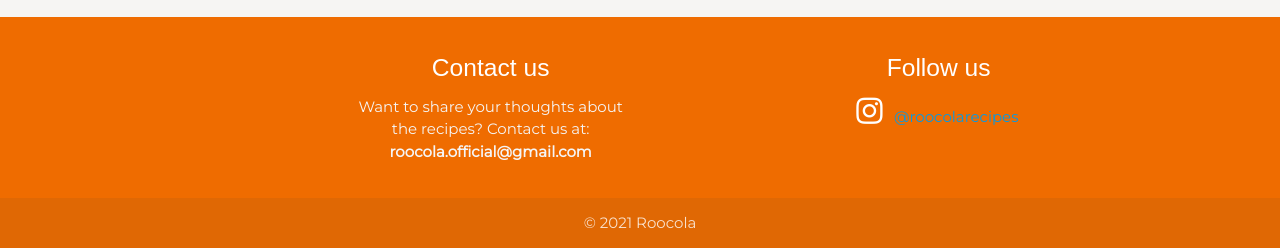
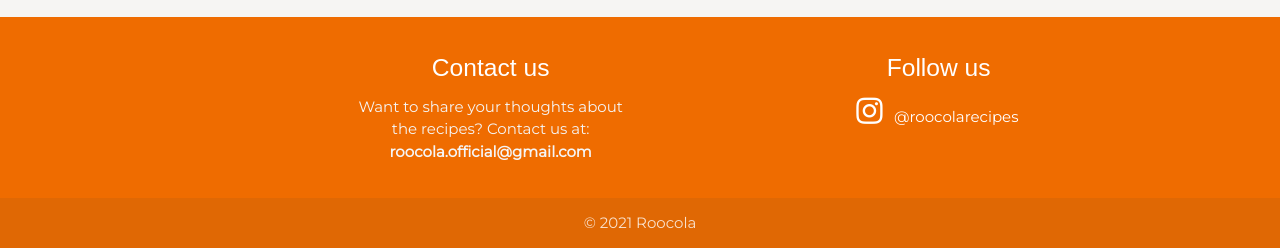
Before and after one commit to tizcoppoli/roocola-website, a Flask app: page / in a window 1280 px wide. Shown: the part 1945-2193 px from the top of the page. Run offline with Flask 2, Linux system fonts and the light colour scheme; data that the repository does not hold is empty; some libraries are stand-ins or nearby versions; some web fonts are replaced.

Commit message:
Fix instagram link color

```diff
--- a/app.py
+++ b/app.py
@@ -396,4 +396,4 @@ def delete_category(category_id):
 if __name__ == "__main__":
     app.run(host=os.environ.get("IP"),
             port=int(os.environ.get("PORT")),
-            debug=False)
+            debug=True)
--- a/templates/base.html
+++ b/templates/base.html
@@ -106,7 +106,7 @@
                     <ul class="center-align">
                         <!-- <li><a href="{{ url_for('home') }}" target="blank"><i class="fab fa-facebook"></i></a></li> -->
                         <!-- <li><a href="{{ url_for('home') }}" target="blank"><i class="fab fa-linkedin-in"></i></a></li> -->
-                        <li><a href="https://www.instagram.com/roocolarecipes/" target="blank"><i class="fab fa-instagram"></i> @roocolarecipes</a></li>
+                        <li><a href="https://www.instagram.com/roocolarecipes/" target="blank"><i class="fab fa-instagram"></i> <span class="white-text">@roocolarecipes</span></a></li>
                         <!-- <li><a href="{{ url_for('home') }}" target="blank"><i class="fab fa-twitter"></i></a></li> -->
                     </ul>
                 </div>
```
